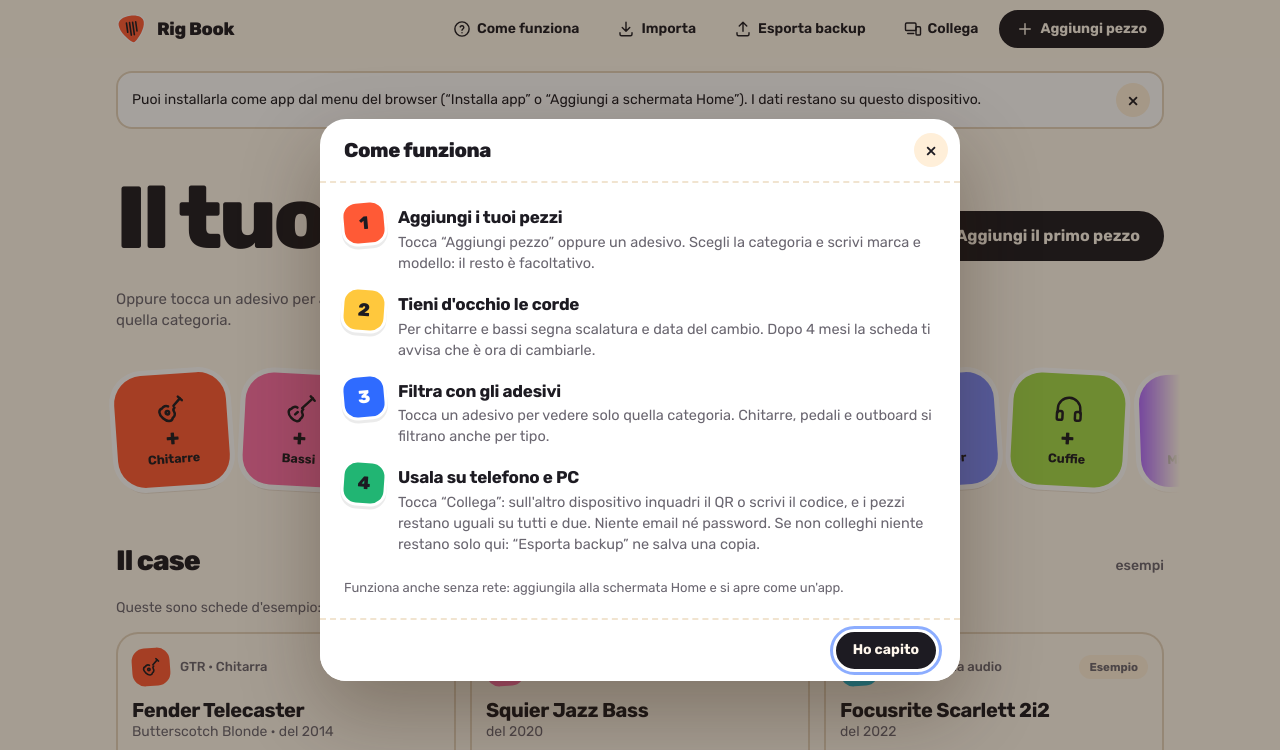
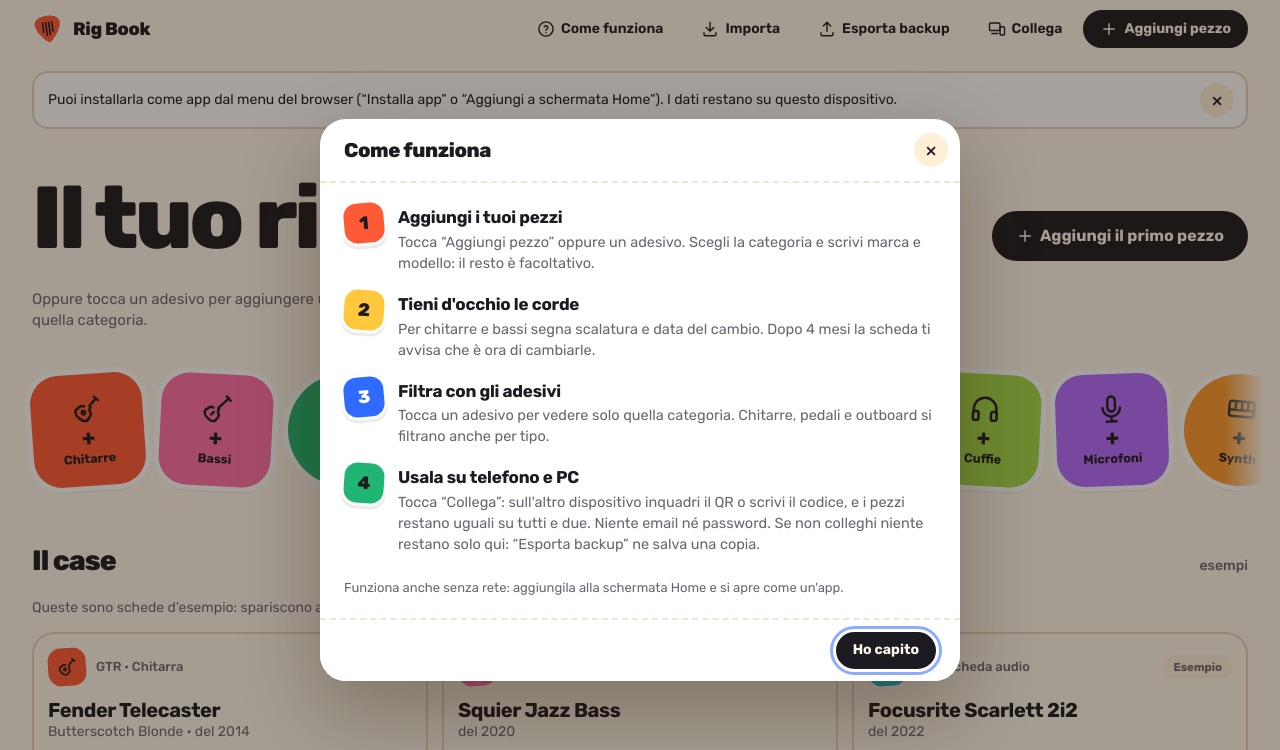
Before and after one commit to femaal9/rig-book, a plain HTML site: page index.html in a window 1280 px wide. Shown: the top 750 px of the page. Drawn offline with Linux system fonts and the light colour scheme.

Commit message:
v24: layout a pagina intera su PC
Co-Authored-By: Claude Opus 5.5 <noreply@anthropic.com>

```diff
--- a/index.html
+++ b/index.html
@@ -76,14 +76,14 @@ button{font:inherit;cursor:pointer;color:inherit}
 html{touch-action:manipulation}
 svg.i{width:18px;height:18px;flex:none;fill:none;stroke:currentColor;stroke-width:1.9;stroke-linecap:round;stroke-linejoin:round}
 
-.wrap{max-width:1080px;margin:0 auto;padding-bottom:calc(96px + env(safe-area-inset-bottom,0px));
-  padding-left:max(16px,env(safe-area-inset-left,0px));padding-right:max(16px,env(safe-area-inset-right,0px))}
+.wrap{margin:0 auto;padding-bottom:calc(96px + env(safe-area-inset-bottom,0px));
+  padding-left:max(clamp(16px,2.5vw,40px),env(safe-area-inset-left,0px));padding-right:max(clamp(16px,2.5vw,40px),env(safe-area-inset-right,0px))}
 
 /* ---------- barra in alto ---------- */
 .topbar{position:sticky;top:0;z-index:5;padding:calc(10px + env(safe-area-inset-top,0px)) 0 10px;border-bottom:1px solid transparent;transition:border-color .2s;isolation:isolate}
 .topbar::before{content:"";position:absolute;inset:0;z-index:-1;background:var(--topbar);-webkit-backdrop-filter:saturate(1.6) blur(16px);backdrop-filter:saturate(1.6) blur(16px)}
 .topbar.scrolled{border-bottom-color:var(--line)}
-.topbar-in{max-width:1080px;margin:0 auto;padding-left:max(16px,env(safe-area-inset-left,0px));padding-right:max(16px,env(safe-area-inset-right,0px));display:flex;align-items:center;justify-content:space-between;gap:12px}
+.topbar-in{margin:0 auto;padding-left:max(clamp(16px,2.5vw,40px),env(safe-area-inset-left,0px));padding-right:max(clamp(16px,2.5vw,40px),env(safe-area-inset-right,0px));display:flex;align-items:center;justify-content:space-between;gap:12px}
 .brand{display:flex;align-items:center;gap:9px;font-weight:800;font-size:18px;letter-spacing:-.02em;text-decoration:none;color:var(--fg)}
 .brand .mark{width:32px;height:32px;display:grid;place-items:center}
 .brand .mark svg{width:32px;height:32px;overflow:visible}
--- a/sw.js
+++ b/sw.js
@@ -1,6 +1,6 @@
 // Rig Book service worker: l'app funziona anche offline.
 // Cambia VERSION a ogni rilascio: l'app mostra "Nuova versione disponibile".
-const VERSION = "rigbook-v23";
+const VERSION = "rigbook-v24";
 const SHELL = [
   "./", "index.html", "app.js", "manifest.webmanifest",
   "icons/icon-192.png", "icons/icon-512.png", "icons/icon-maskable-512.png", "icons/apple-touch-icon.png", "icons/favicon.svg", "icons/favicon-32.png",
```
